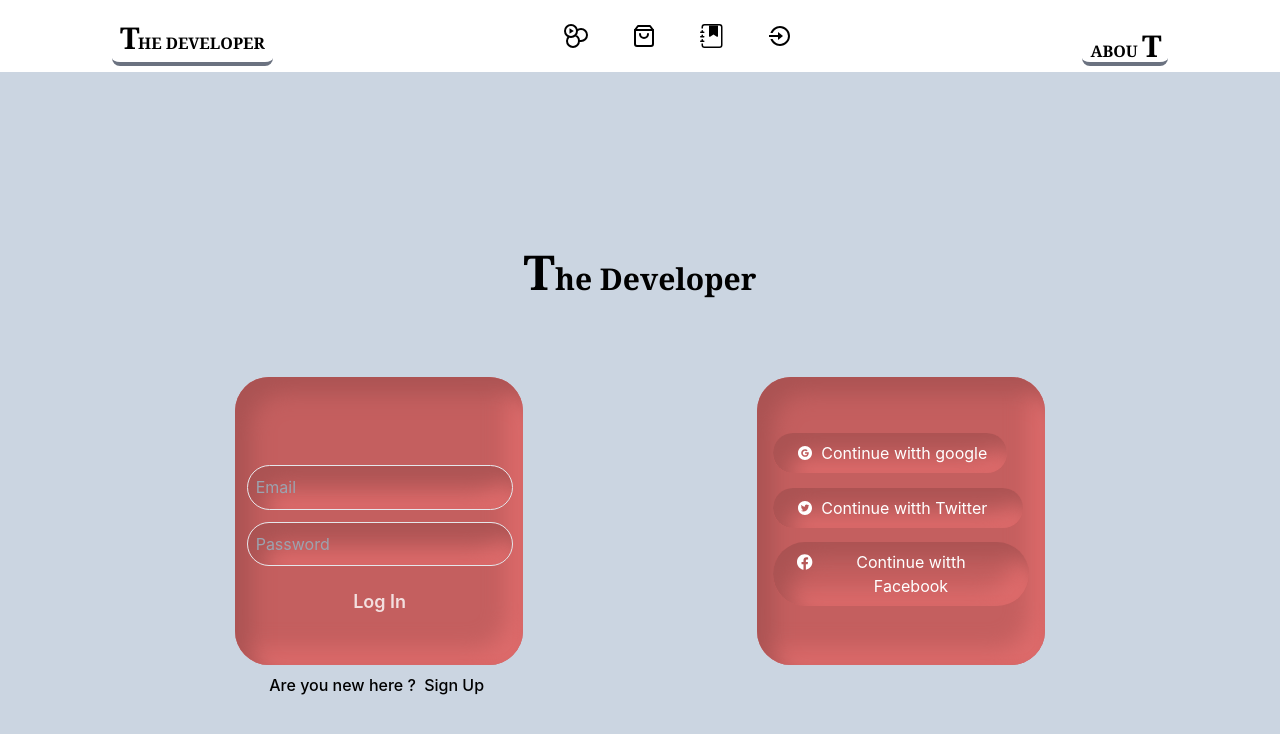
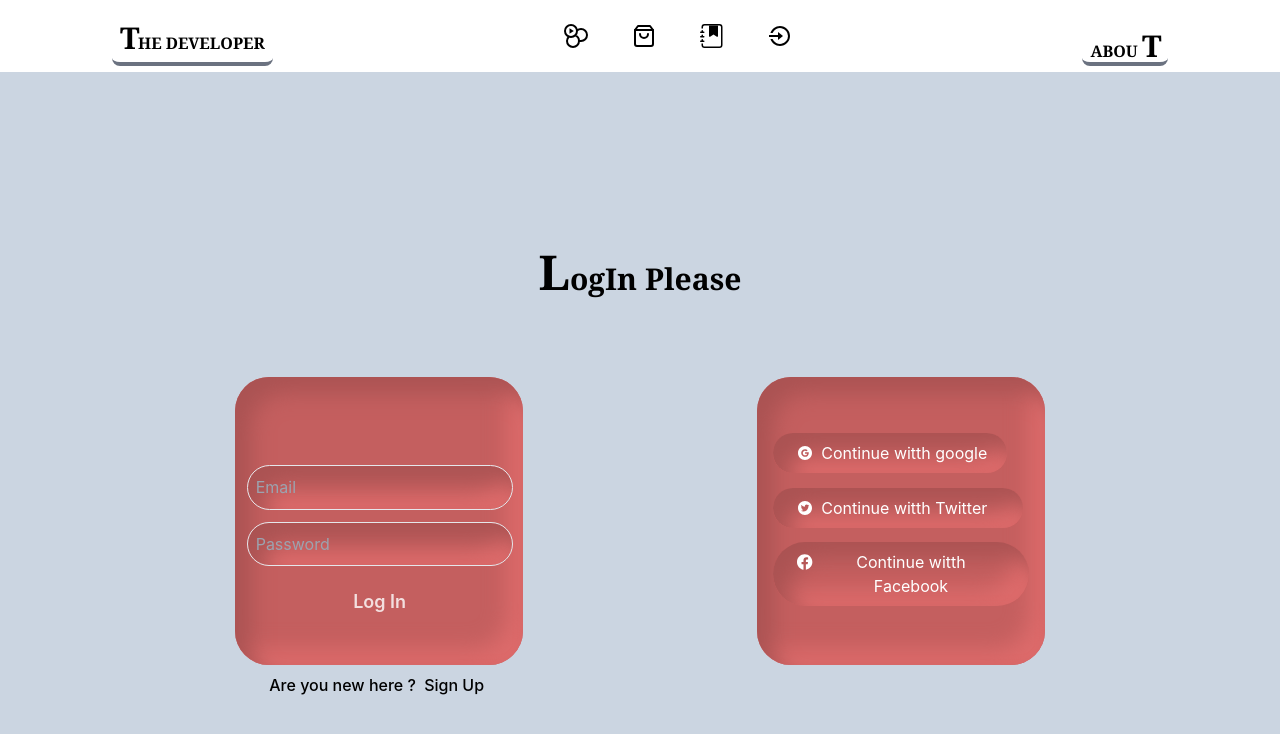
Before and after one commit to neyaznafiz/The-Developer, a React (Create React App) app: page /login in a window 1280 px wide. Shown: the top 734 px of the page. Built offline with nearby package versions, Linux system fonts and the light colour scheme; no server answers.

Commit message:
head text change in signup and login

```diff
--- a/src/Components/Pages/SignInMethod/Login/Login.jsx
+++ b/src/Components/Pages/SignInMethod/Login/Login.jsx
@@ -1,5 +1,5 @@
 import React, { useRef } from 'react';
-import '../Style/Style.css'
+import '../../../Style/Style.css'
 import { useSignInWithEmailAndPassword } from 'react-firebase-hooks/auth';
 import { Link } from 'react-router-dom';
 import auth from '../../../../Firebase/firebase.init';
@@ -31,7 +31,8 @@ const Login = () => {
   return (
     <div className='pt-24 pb-40 bg-slate-300'>
 
-      <h2 className='font-semibold text-3xl text-center py-20 font-serif'><span className='text-5xl'>T</span>he Developer</h2>
+
+      <h2 className='font-semibold text-3xl text-center py-20 font-serif'><span className='text-5xl'>L</span>ogIn Please</h2>
 
       <div className='flex justify-evenly'>
 
--- a/src/Components/Pages/SignInMethod/SignUp/SignUp.jsx
+++ b/src/Components/Pages/SignInMethod/SignUp/SignUp.jsx
@@ -1,4 +1,4 @@
-import '../Style/Style.css'
+import '../../../Style/Style.css'
 import { useCreateUserWithEmailAndPassword, useUpdateProfile } from 'react-firebase-hooks/auth';
 import { Link, useNavigate } from 'react-router-dom';
 import auth from '../../../../Firebase/firebase.init';
@@ -61,7 +61,8 @@ const SignUp = () => {
     return (
         <div className='pt-24 pb-40 bg-slate-300'>
 
-            <h2 className='font-semibold text-3xl text-center py-20 font-serif'><span className='text-5xl'>T</span>he Developer</h2>
+
+            <h2 className='font-semibold text-3xl text-center py-20 font-serif'><span className='text-5xl'>S</span>ignUp Please</h2>
 
             <div className='flex justify-evenly'>
 
--- a/src/Components/Pages/SignInMethod/SocialSignUp/SocialSignUp.jsx
+++ b/src/Components/Pages/SignInMethod/SocialSignUp/SocialSignUp.jsx
@@ -1,5 +1,5 @@
 import React from 'react';
-import '../Style/Style.css'
+import '../../../Style/Style.css'
 import auth from '../../../../Firebase/firebase.init'
 import { AiFillGoogleCircle } from 'react-icons/ai'
 import { AiFillTwitterCircle } from 'react-icons/ai'
--- a/src/Components/Shared/Header/Header.jsx
+++ b/src/Components/Shared/Header/Header.jsx
@@ -1,5 +1,6 @@
 import React from 'react';
 import { Link } from 'react-router-dom';
+import '../../Style/Style.css'
 import CoustomLink from '../CoustomLink/CoustomLink';
 import {GrServicePlay} from 'react-icons/gr';
 import {FiShoppingBag} from 'react-icons/fi';
@@ -19,12 +20,12 @@ const Header = () => {
     }
 
     return (
-        <nav className=' px-28 '>
+        <nav className=' px-28'>
 
             <div className='flex justify-between'>
 
                 <div className='pt-5'>
-                    <Link to='/' className=' border-b-4 rounded-b-lg border-gray-500 px-2 py-2 font-semibold font-serif'><span className='text-3xl font tracking-tighter'>T</span>HE DEVELOPER</Link>
+                    <Link to='/' className=' border-b-4 rounded-b-lg border-gray-500 px-2 py-2 font-semibold font-serif '><span className='text-3xl font tracking-tighter'>T</span>HE DEVELOPER</Link>
                 </div>
 
                 <div className='flex gap-11'>
```
Also changed, not shown: src/Components/Style/Style.css (line endings or trailing spaces).
